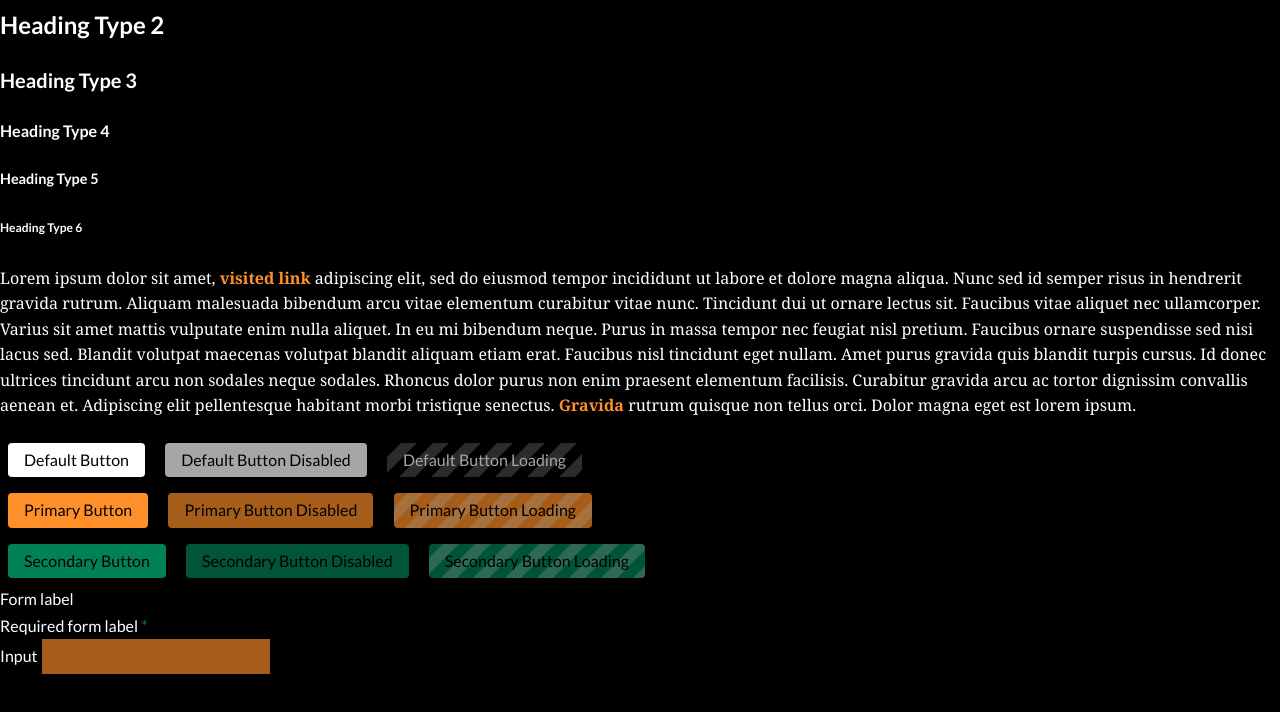
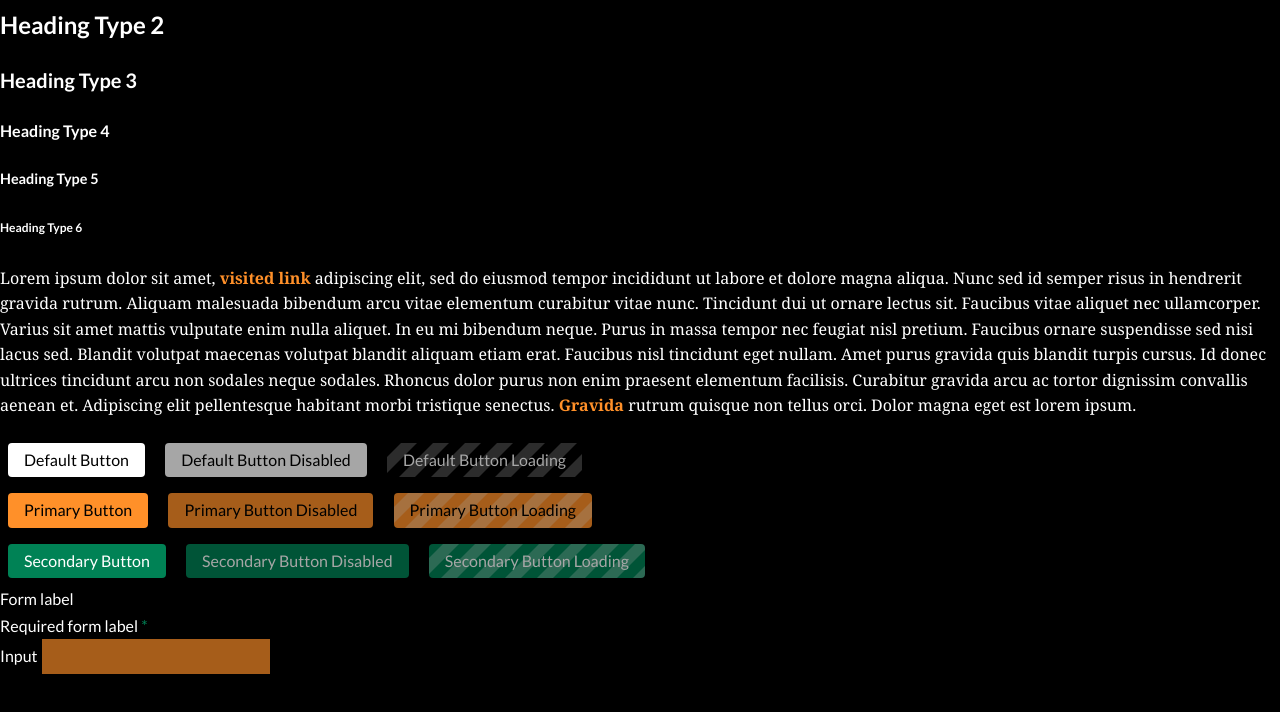
Before and after one commit to TheWarriorAcademy/styles, a website: page preview/index.html in a window 1280 px wide. Shown: the part 88-800 px from the top of the page. Drawn offline with nearby package versions, Linux system fonts and the light colour scheme; files that its build step writes are made by us from their sources.

Commit message:
Change text color of the secondary button

```diff
--- a/src/components/buttons.scss
+++ b/src/components/buttons.scss
@@ -23,10 +23,10 @@ button.twa-loading {
 
 .twa-button-secondary {
   background-color: var(--twa-color-accent-secondary);
-  color: var(--twa-color-secondary);
+  color: var(--twa-color-primary);
 
   &.twa-loading {
-    @include twa-text-color('secondary');
+    @include twa-text-color('primary');
     background: var(--loading-background-svg) var(--twa-color-accent-secondary);
   }
 }
```
